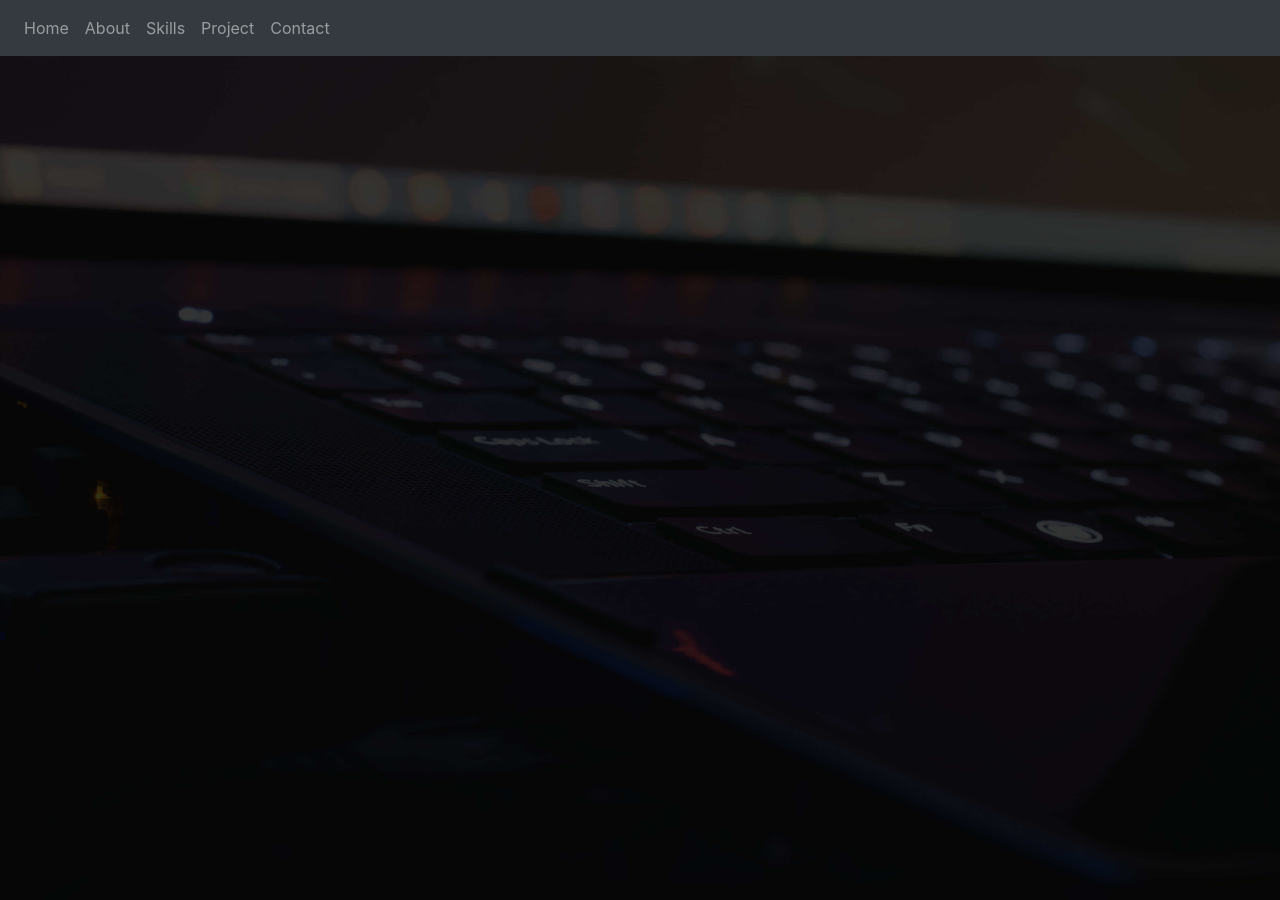
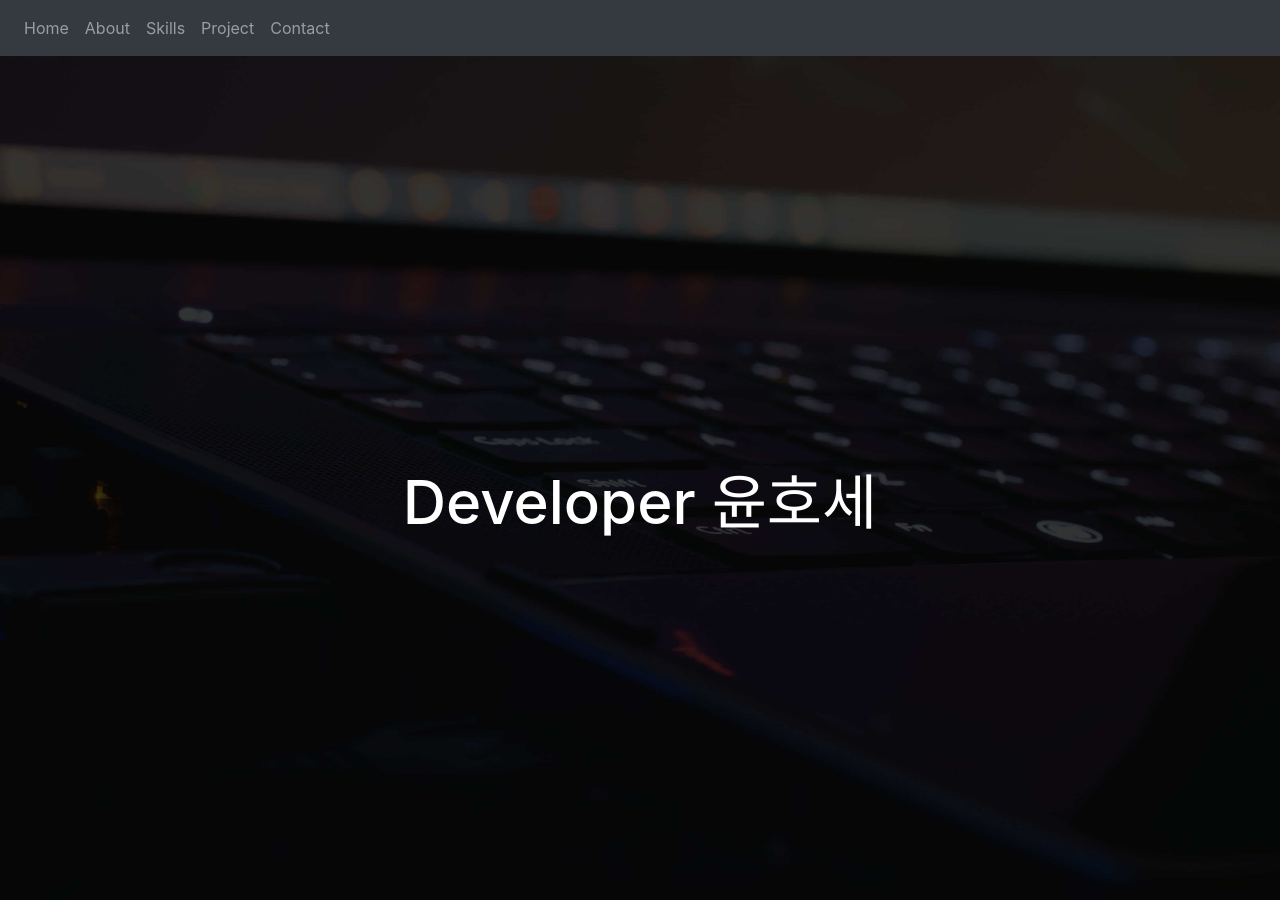
Before and after one commit to Hotsse/hotsse.github.io, a Jekyll site: the page portfolio/index.html, which Jekyll copies as it is, in a window 1280 px wide and 900 px high. Built offline with Jekyll 4.4.1, drawn with Linux system fonts in a browser that asks for light colours.

Commit message:
create > top comments

```diff
--- a/portfolio/index.html
+++ b/portfolio/index.html
@@ -133,7 +133,9 @@
   </div>
 </nav>
 
-<div class="top"></div>
+<div class="top">
+  <h1 style="font-size:60px;">Developer 윤호세</h1>
+</div>
 
 <div style="padding-top:30px;">
   <div class="container">
```
